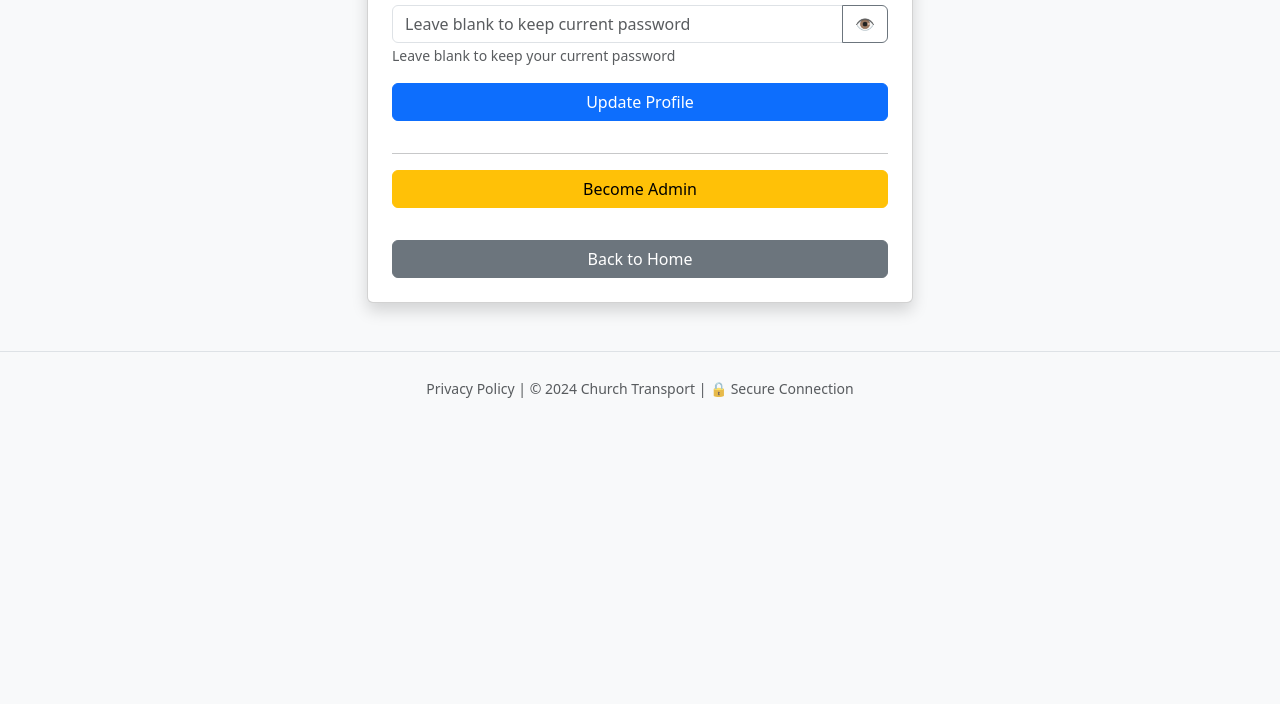
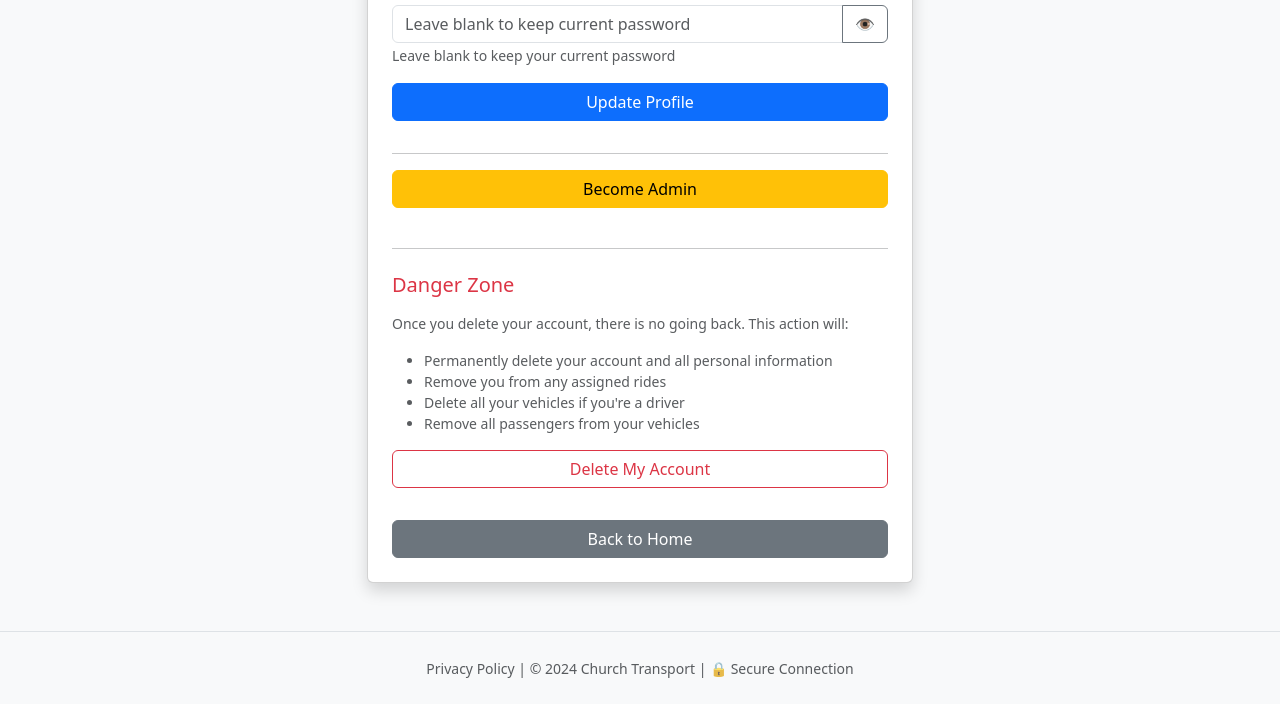
Before and after one commit to Gilaze/church-rides, a Python web app: template templates/profile.html in a window 1280 px wide. Shown: the part 798-1502 px from the top of the page. Before the commit the page ends 1196 px from the top, so only its background shows below. Run offline with Jinja, Linux system fonts and the light colour scheme; the template is opened without the code that fills it, so the values that code supplies are empty.

Commit message:
Added account deletion feature

```diff
--- a/templates/profile.html
+++ b/templates/profile.html
@@ -103,6 +103,38 @@
                 </div>
                 {% endif %}
 
+                <hr class="my-4">
+                <div class="danger-zone">
+                    <h5 class="text-danger mb-3">Danger Zone</h5>
+                    <p class="text-muted small mb-3">Once you delete your account, there is no going back. This action will:</p>
+                    <ul class="text-muted small mb-3">
+                        <li>Permanently delete your account and all personal information</li>
+                        <li>Remove you from any assigned rides</li>
+                        <li>Delete all your vehicles if you're a driver</li>
+                        <li>Remove all passengers from your vehicles</li>
+                    </ul>
+                    <button type="button" class="btn btn-outline-danger w-100 mb-3" onclick="toggleDeleteAccount()">
+                        Delete My Account
+                    </button>
+                    <div id="deleteAccountConfirm" style="display: none;">
+                        <div class="alert alert-danger">
+                            <strong>⚠️ Warning:</strong> This action cannot be undone!
+                        </div>
+                        <form method="POST" action="/delete_account">
+                            <div class="mb-3">
+                                <label class="form-label">Type your username to confirm: <strong>{{ user_data.username }}</strong></label>
+                                <input type="text" name="confirm_username" class="form-control" placeholder="Enter your username" required>
+                            </div>
+                            <div class="mb-3">
+                                <label class="form-label">Enter your password to confirm deletion</label>
+                                <input type="password" name="confirm_password" class="form-control" placeholder="Enter your password" required>
+                            </div>
+                            <button type="submit" class="btn btn-danger w-100 mb-2">Yes, Permanently Delete My Account</button>
+                            <button type="button" class="btn btn-secondary w-100" onclick="toggleDeleteAccount()">Cancel</button>
+                        </form>
+                    </div>
+                </div>
+
                 <div class="text-center mt-3">
                     <a href="/" class="btn btn-secondary w-100">Back to Home</a>
                 </div>
@@ -129,5 +161,10 @@
             eyeIcon.textContent = '👁️';
         }
     }
+
+    function toggleDeleteAccount() {
+        const field = document.getElementById('deleteAccountConfirm');
+        field.style.display = field.style.display === 'none' ? 'block' : 'none';
+    }
 </script>
 {% endblock %}
```
Also changed, not shown: app.py (+62 -0 lines), templates/layout.html (+41 -3 lines).
